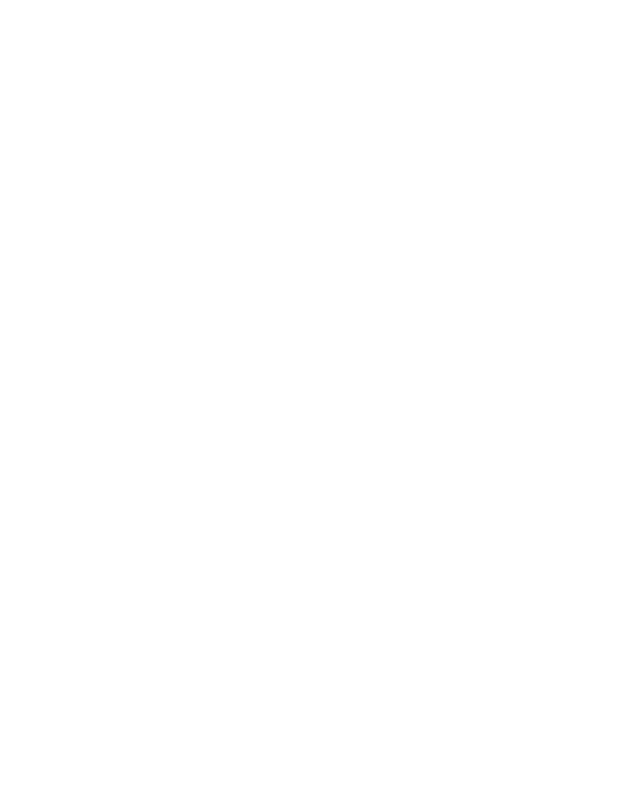
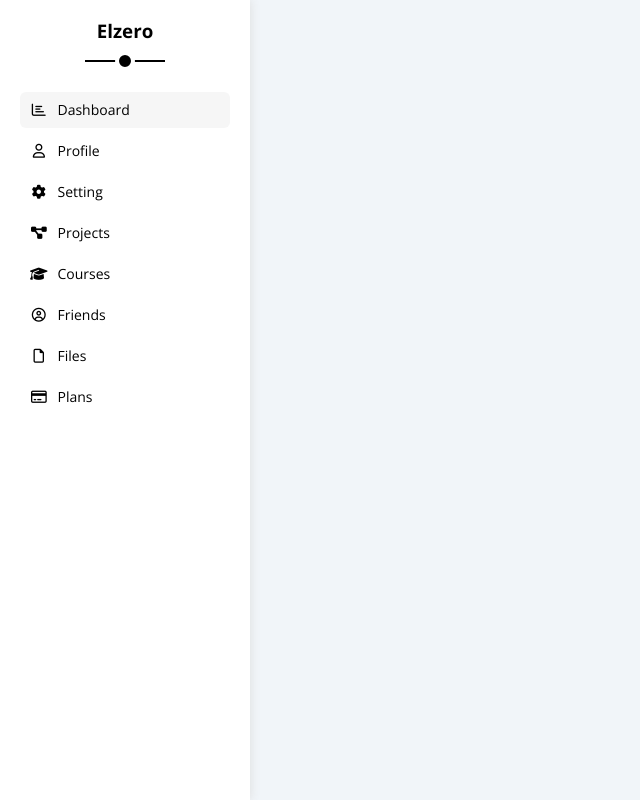
Before and after one commit to mahmoud-abuyoussef/Dashboard, a plain HTML site: page index.html in a window 1280 px wide. Shown: the whole page, without its empty margins (0-640 px from the left). Drawn offline with nearby package versions, Linux system fonts and the light colour scheme.

Commit message:
Add: Aside Section

```diff
--- a/assets/styles/libs/framework.css
+++ b/assets/styles/libs/framework.css
@@ -0,0 +1,63 @@
+:root {
+  --blue: #0075ff;
+  --blue-alt: #0d69d5;
+  --orange: #f59e0b;
+  --green: #22c55e;
+  --red: #f44336;
+  --grey: #888;
+  --transition: 0.3s;
+}
+.d-flex {
+  display: flex;
+}
+.align-center {
+  align-items: center;
+}
+.between-flex {
+  display: flex;
+  align-items: center;
+  justify-content: space-between;
+}
+
+.w-full {
+  width: 100%;
+}
+
+.p-10 {
+  padding: 10px;
+}
+.p-15 {
+  padding: 15px;
+}
+.p-20 {
+  padding: 20px;
+}
+
+.m-20 {
+  margin: 20px;
+}
+.mt-0 {
+  margin-top: 0;
+}
+
+.c-black {
+  color: black;
+}
+.bg-white {
+  background-color: white;
+}
+
+.p-relative {
+  position: relative;
+}
+
+.text-c {
+  text-align: center;
+}
+.fs-14 {
+  font-size: 14px;
+}
+
+.red-6 {
+  border-radius: 6px;
+}
--- a/assets/styles/main.css
+++ b/assets/styles/main.css
@@ -0,0 +1,89 @@
+* {
+  padding: 0;
+  margin: 0;
+  box-sizing: border-box;
+}
+:root {
+  --blue: #0075ff;
+  --blue-alt: #0d69d5;
+  --orange: #f59e0b;
+  --green: #22c55e;
+  --red: #f44336;
+  --grey: #888;
+  --transition: 0.3s;
+}
+html {
+  scroll-behavior: smooth;
+}
+body {
+  min-height: 100vh;
+  font-family: "Open Sans", sans-serif;
+}
+ul {
+  list-style-type: none;
+}
+a {
+  text-decoration: none;
+}
+
+.page {
+  background-color: #f1f5f9;
+  min-height: 100vh;
+}
+
+.aside {
+  width: 250px;
+  box-shadow: 0 0 10px #ddd;
+}
+.aside > h3 {
+  position: relative;
+  margin-bottom: 50px;
+}
+.aside > h3::before,
+.aside > h3::after {
+  content: "";
+  position: absolute;
+  left: 50%;
+  transform: translateX(-50%);
+  background-color: black;
+}
+.aside > h3::before {
+  bottom: -20px;
+  width: 80px;
+  height: 2px;
+}
+.aside > h3::after {
+  bottom: -29px;
+  width: 12px;
+  height: 12px;
+  border: 4px solid white;
+  border-radius: 50%;
+}
+.aside > ul li a {
+  margin-bottom: 5px;
+  transition: var(--transition);
+}
+.aside > ul li a.active,
+.aside > ul li a:hover {
+  background-color: #f6f6f6;
+}
+.aside > ul li a span {
+  margin-left: 10px;
+}
+@media (max-width: 767px) {
+  .aside {
+    width: 58px;
+    padding: 10px;
+  }
+  .aside > h3 {
+    font-size: 13px;
+    margin-bottom: 15px;
+  }
+  .aside > h3::before,
+  .aside > h3::after {
+    display: none;
+  }
+  .aside ul li a span {
+    display: none;
+  }
+}
--- a/index.html
+++ b/index.html
@@ -8,6 +8,68 @@
     <link rel="stylesheet" href="assets/styles/libs/all.min.css" />
     <link rel="stylesheet" href="assets/styles/libs/framework.css" />
     <link rel="stylesheet" href="assets/styles/main.css" />
+    <link rel="preconnect" href="https://fonts.googleapis.com" />
+    <link rel="preconnect" href="https://fonts.gstatic.com" crossorigin />
+    <link
+      href="https://fonts.googleapis.com/css2?family=Open+Sans:ital,wght@0,300..800;1,300..800&display=swap"
+      rel="stylesheet"
+    />
   </head>
-  <body></body>
+  <body>
+    <div class="page d-flex">
+      <aside class="aside bg-white p-20 p-relative">
+        <h3 class="p-relative text-c mt-0">Elzero</h3>
+        <ul class="">
+          <li>
+            <a class="active d-flex align-center fs-14 c-black red-6 p-10" href="index.html">
+              <i class="fa-regular fa-chart-bar fa-fw"></i>
+              <span>Dashboard</span>
+            </a>
+          </li>
+          <li>
+            <a class="d-flex align-center fs-14 c-black red-6 p-10" href="index.html">
+              <i class="fa-regular fa-user fa-fw"></i>
+              <span>Profile</span>
+            </a>
+          </li>
+          <li>
+            <a class="d-flex align-center fs-14 c-black red-6 p-10" href="setting.html">
+              <i class="fa-solid fa-gear fa-fw"></i>
+              <span>Setting</span>
+            </a>
+          </li>
+          <li>
+            <a class="d-flex align-center fs-14 c-black red-6 p-10" href="profile.html">
+              <i class="fa-solid fa-diagram-project fa-fw"></i>
+              <span>Projects</span>
+            </a>
+          </li>
+          <li>
+            <a class="d-flex align-center fs-14 c-black red-6 p-10" href="courses.html">
+              <i class="fa-solid fa-graduation-cap fa-fw"></i>
+              <span>Courses</span>
+            </a>
+          </li>
+          <li>
+            <a class="d-flex align-center fs-14 c-black red-6 p-10" href="friends.html">
+              <i class="fa-regular fa-circle-user fa-fw"></i>
+              <span>Friends</span>
+            </a>
+          </li>
+          <li>
+            <a class="d-flex align-center fs-14 c-black red-6 p-10" href="files.html">
+              <i class="fa-regular fa-file fa-fw"></i>
+              <span>Files</span>
+            </a>
+          </li>
+          <li>
+            <a class="d-flex align-center fs-14 c-black red-6 p-10" href="plans.html">
+              <i class="fa-regular fa-credit-card fa-fw"></i>
+              <span>Plans</span>
+            </a>
+          </li>
+        </ul>
+      </aside>
+    </div>
+  </body>
 </html>
```
